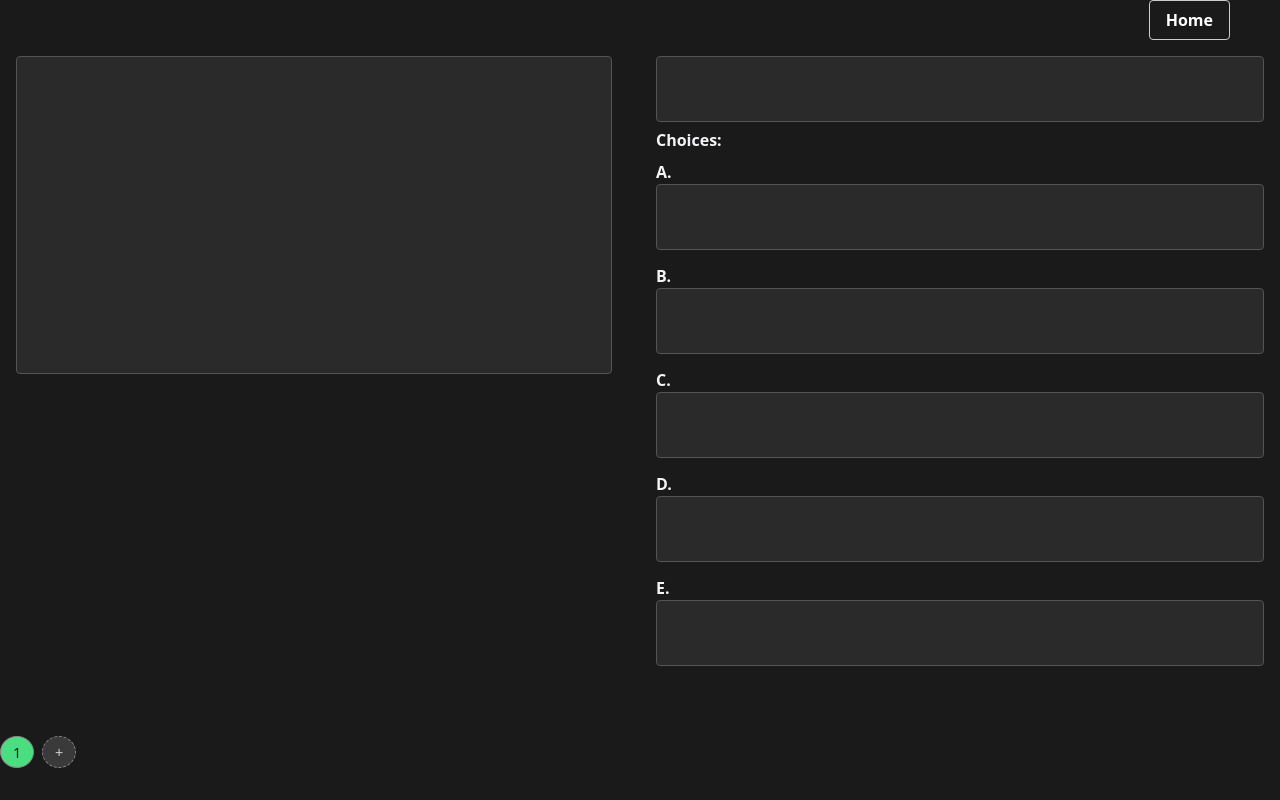
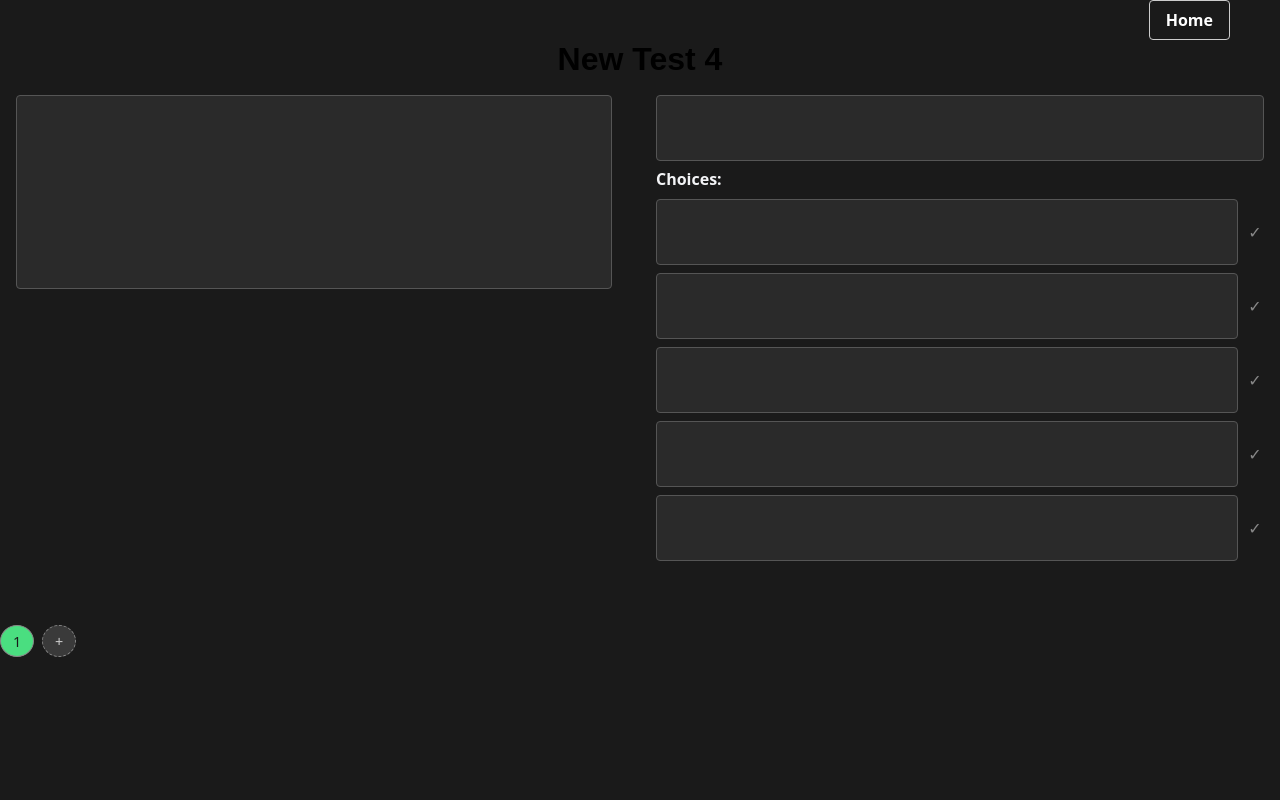
Before and after one commit to noahmancino/PrepTogether, a React (Vite) app in the folder frontend/: page / in a window 1280 px wide. Both pictures are taken after a click on the button "Create New Test". Built offline with nearby package versions, Linux system fonts and the light colour scheme.

Commit message:
Select correct answer, title editing

```diff
--- a/frontend/src/App.tsx
+++ b/frontend/src/App.tsx
@@ -1,6 +1,6 @@
-import { useState } from "react";
+import {act, useState} from "react";
 import "./styles/App.css";
-import type { AppState, Test, Section } from "./Types.tsx";
+import type { AppState } from "./Types.tsx";
 import HomeView from "./views/HomeView";
 import EditView from "./views/EditView";
 import DisplayView from "./views/DisplayView";
@@ -32,6 +32,10 @@ export default function App() {
     const updatedTests = { ...appState.tests, [activeTest.id]: { ...activeTest, sections: updatedSections } };
     setAppState({ ...appState, tests: updatedTests });
   };
+
+  const updateTestName = (testId: string, updatedName: any) => {
+    setAppState({ ...appState, tests: { ...appState.tests, [testId]: { ...appState.tests[testId], name: updatedName } } });
+  }
 
   return (
     <div className="app-container">
@@ -65,7 +69,7 @@ export default function App() {
       {/* Edit View */}
       {appState.viewMode === "edit" && activeTest && (
         <EditView
-          sections={activeTest.sections}
+          test={activeTest}
           onUpdateSection={(index, updatedSection) => {
             const updatedSections = [...activeTest.sections];
             updatedSections[index] = updatedSection;
@@ -73,6 +77,7 @@ export default function App() {
             setAppState({ ...appState, tests: updatedTests });
           }}
           setAppState={(updaterFn) => setAppState(prevState => updaterFn(prevState))}
+          onUpdateTestName={updateTestName}
         />
       )}
     </div>
--- a/frontend/src/Types.tsx
+++ b/frontend/src/Types.tsx
@@ -9,6 +9,7 @@ export type Question = {
   stem: string;
   choices: string[];
   selectedChoice?: number;
+  correctChoice?: number;
 };
 
 export type Section = {
--- a/frontend/src/components/PassageEditor.tsx
+++ b/frontend/src/components/PassageEditor.tsx
@@ -1,4 +1,4 @@
-import type { ChangeEvent } from "react";
+import { ChangeEvent, useEffect, useRef } from "react";
 import "../styles/App.css";
 
 type Props = {
@@ -7,14 +7,26 @@ type Props = {
 };
 
 export default function PassageEditor({ value, onChange }: Props) {
+  const textareaRef = useRef<HTMLTextAreaElement>(null);
+
   const handleChange = (e: ChangeEvent<HTMLTextAreaElement>) => {
     e.target.style.height = "auto";
     e.target.style.height = e.target.scrollHeight + "px";
     onChange(e.target.value);
   };
 
+  // Auto-resize the textarea when the component mounts or value changes
+  useEffect(() => {
+    if (textareaRef.current) {
+      const textarea = textareaRef.current;
+      textarea.style.height = "auto";
+      textarea.style.height = textarea.scrollHeight + "px";
+    }
+  }, [value]);
+
   return (
     <textarea
+      ref={textareaRef}
       className="passage-textarea"
       value={value}
       onChange={handleChange}
--- a/frontend/src/components/QuestionEditor.tsx
+++ b/frontend/src/components/QuestionEditor.tsx
@@ -1,28 +1,33 @@
-import type { ChangeEvent } from "react";
-import type { Question as QuestionType } from "../Types.tsx";
-import "../styles/App.css"
+import React, {ChangeEvent} from "react";
+import type {Question as QuestionType} from "../Types.tsx";
+import "../styles/App.css";
+import "../styles/DisplayView.css"
 
 type Props = {
   question: QuestionType;
   onUpdate: (updated: QuestionType) => void;
+
 };
 
-export default function QuestionEditor({ question, onUpdate }: Props) {
+export default function QuestionEditor({question, onUpdate}: Props) {
   const updateStem = (e: ChangeEvent<HTMLTextAreaElement>) => {
     e.target.style.height = "auto";
     e.target.style.height = `${e.target.scrollHeight}px`;
-    onUpdate({ ...question, stem: e.target.value });
+    onUpdate({...question, stem: e.target.value});
   };
 
   const updateChoice = (i: number, e: ChangeEvent<HTMLTextAreaElement>) => {
     const updatedChoices = [...question.choices];
     updatedChoices[i] = e.target.value;
 
-    // Auto-grow height up to max
     e.target.style.height = "auto";
     e.target.style.height = Math.min(e.target.scrollHeight, 150) + "px";
 
-    onUpdate({ ...question, choices: updatedChoices });
+    onUpdate({...question, choices: updatedChoices});
+  };
+
+  const handleCorrectChoiceChange = (choiceIndex: number) => {
+    onUpdate({...question, correctChoice: choiceIndex});
   };
 
   return (
@@ -32,20 +37,26 @@ export default function QuestionEditor({ question, onUpdate }: Props) {
           <textarea
             className="question-editor-textarea question-stem"
             value={question.stem}
-            onChange={(e) => updateStem(e)}
+            onChange={updateStem}
           />
         </label>
       </div>
       <div className="question-choices">
         <strong>Choices:</strong>
         {question.choices.map((choice, i) => (
-          <label key={i} style={{ display: "block", marginTop: "0.5rem" }}>
-            <strong>{String.fromCharCode(65 + i)}.</strong>
+          <label key={i} className="choice-label">
             <textarea
-              className="question-editor-textarea question-choice"
+              className={`question-editor-textarea question-choice ${question.correctChoice === i ? "active" : ""}`}
               value={choice}
               onChange={(e) => updateChoice(i, e)}
             />
+
+            <span
+              className={`choice-check ${question.correctChoice === i ? "active" : ""}`}
+              onClick={() => handleCorrectChoiceChange(i)}
+            >
+              ✓
+            </span>
           </label>
         ))}
       </div>
--- a/frontend/src/styles/App.css
+++ b/frontend/src/styles/App.css
@@ -22,7 +22,6 @@ html, body {
   width: 100%;
   max-width: 1600px;
 }
-
 
 
 /* Question display */
@@ -93,7 +92,7 @@ button:disabled {
 
 
 .passage-box {
-  max-height: 1000px; /* or use vh, e.g. 40vh */
+  max-height: 75vh;
   overflow-y: auto;
   padding: 1rem;
   border: 1px solid #444;
@@ -102,7 +101,6 @@ button:disabled {
   white-space: pre-wrap;
   line-height: 1.6;
 }
-
 
 
 .question-nav {
--- a/frontend/src/styles/DisplayView.css
+++ b/frontend/src/styles/DisplayView.css
@@ -134,3 +134,54 @@
 .arrow-icon {
   font-size: 16px;
 }
+
+.choice-label {
+  display: flex; /* Use flexbox to order items */
+  align-items: center; /* Vertically center items */
+  margin-top: 0.5rem;
+  position: relative;
+}
+
+.choice-check {
+  width: 1.2rem;
+  height: 1.2rem;
+  border: none;
+  border-radius: 50%;
+  background-color: transparent;
+  color: #888;
+  display: flex;
+  align-items: center;
+  justify-content: center;
+  cursor: pointer;
+  font-size: 1rem;
+  transition: transform 0.2s, color 0.2s; /* Smooth transition for hover */
+  user-select: none;
+  margin-left: 0.5rem; /* Add some spacing between text area and check */
+}
+
+.choice-check:hover {
+  transform: scale(1.2); /* Slightly larger on hover */
+  color: #4ade80; /* Green on hover */
+}
+
+.choice-check.active {
+  background-color: transparent;
+  color: #4ade80; /* Green when active */
+  font-size: 1.4rem; /* Make active checkmark larger */
+  transform: scale(1.4);
+  font-style: normal; /* Remove italic */
+}
+
+.choice-label .active {
+  color: #4ade80;
+}
+
+.choice-label .active::placeholder {
+  color: #4ade80;
+}
+
+/* Lighten the text area when active */
+.question-choice.active {
+  background-color: #3a3a3a; /* A lighter shade */
+  color: #f3f4f6;
+}
--- a/frontend/src/styles/EditView.css
+++ b/frontend/src/styles/EditView.css
@@ -69,9 +69,9 @@
 
 .passage-textarea {
   width: 95%;
+  max-height: 75vh;
+  min-height: 20vh;
   height: auto;
-  min-height: 300px;
-  max-height: 800px;
   overflow-y: auto;
   padding: 0.5rem;
   font-family: serif;
@@ -83,3 +83,36 @@
   color: #f3f4f6;
   resize: none;
 }
+
+
+.heading-input {
+  font-size: 2rem;
+  font-weight: bold;
+  border: none;
+  background: transparent;
+  width: 100%;
+  max-width: 90%; /* Allow it to take up to 90% of parent */
+  text-align: center;
+
+  display: block;
+  margin-left: auto;
+  margin-right: auto;
+
+  min-width: 10px;
+  transition: color 0.3s ease;
+
+}
+
+.heading-input:hover {
+  color: lightgray; /* Change to whatever color you want on hover */
+  background: transparent; /* Explicitly keep background transparent */
+}
+
+/* Optional: Style the cursor to indicate it's editable */
+.heading-input:hover {
+  cursor: text;
+}
+
+.heading-input:focus {
+  outline: none;
+}
--- a/frontend/src/views/EditView.tsx
+++ b/frontend/src/views/EditView.tsx
@@ -1,39 +1,36 @@
 import React, {useEffect, useState} from "react";
 import PassageEditor from "../components/PassageEditor";
 import QuestionEditor from "../components/QuestionEditor";
-import type {Question as QuestionType} from "../Types";
+import type {Question as QuestionType, Test, Section} from "../Types";
 import "../styles/App.css";
 import "../styles/EditView.css";
 import HomeButton from "../components/HomeButton.tsx";
 
-type SectionType = {
-  passage: string;
-  questions: QuestionType[];
+
+type Props = {
+  test: Test;
+  onUpdateSection: (index: number, updatedSection: Section) => void;
+  setAppState: (state: (prevState: any) => any) => void;
+  onUpdateTestName: (id:string, name:string) => void;
 };
 
-type Props = {
-  sections: SectionType[];
-  onUpdateSection: (index: number, updatedSection: SectionType) => void;
-  setAppState: (state: (prevState: any) => any) => void;
-
-};
-
-export default function EditView({ sections = [], onUpdateSection, setAppState }: Props) {
+export default function EditView({ test, onUpdateSection, setAppState, onUpdateTestName }: Props) {
   // Current section and question being edited
   const [currentSectionIndex, setCurrentSectionIndex] = useState(0);
   const [currentQuestionIndex, setCurrentQuestionIndex] = useState(0);
   const [showAddOptions, setShowAddOptions] = useState(false);
+  const [testState, setTestState] = useState<Test>(test);
 
   // Ensure we always have at least one section with one question
   useEffect(() => {
-    if (sections.length === 0) {
+    if (test.sections.length === 0) {
       const newSection = { passage: "", questions: [createEmptyQuestion()] };
       onUpdateSection(0, newSection);
-    } else if (sections[0] && (!sections[0].questions || sections[0].questions.length === 0)) {
-      const newSection = { ...sections[0], questions: [createEmptyQuestion()] };
+    } else if (test.sections[0] && (!test.sections[0].questions || test.sections[0].questions.length === 0)) {
+      const newSection = { ...test.sections[0], questions: [createEmptyQuestion()] };
       onUpdateSection(0, newSection);
     }
-  }, [sections, onUpdateSection]);
+  }, [test.sections, onUpdateSection]);
 
   // Create an empty question with 5 choices
   const createEmptyQuestion = (): QuestionType => ({
@@ -42,7 +39,7 @@ export default function EditView({ sections = [], onUpdateSection, setAppState }
   });
 
   // Safe navigation - ensure sections exist
-  const safeSections = sections || [];
+  const safeSections = test.sections || [];
   const currentSection = safeSections[currentSectionIndex] || { passage: "", questions: [] };
   const currentQuestion =
     currentSection.questions &&
@@ -72,6 +69,12 @@ export default function EditView({ sections = [], onUpdateSection, setAppState }
     };
 
     onUpdateSection(currentSectionIndex, updatedSection);
+  };
+
+  const handleTitleUpdate = (updatedTitle: string) => {
+    console.log(updatedTitle);
+    setTestState({...test, name: updatedTitle});
+    onUpdateTestName(test.id, updatedTitle);
   };
 
   // Add a new question to the current section
@@ -119,6 +122,14 @@ export default function EditView({ sections = [], onUpdateSection, setAppState }
       <div className="edit-home-button">
         <HomeButton setAppState={setAppState} />
       </div>
+      <input
+        className="heading-input"
+        contentEditable={true}
+        type="text"
+        value={testState.name}
+        onChange={(e) => handleTitleUpdate(e.target.value)}
+      >
+      </input>
       <div className="main-layout">
         {/* Passage Column */}
         <div className="passage-column">
```
Also changed, not shown: frontend/src/styles/Navigation.tsx (added, +112 -0 lines).
